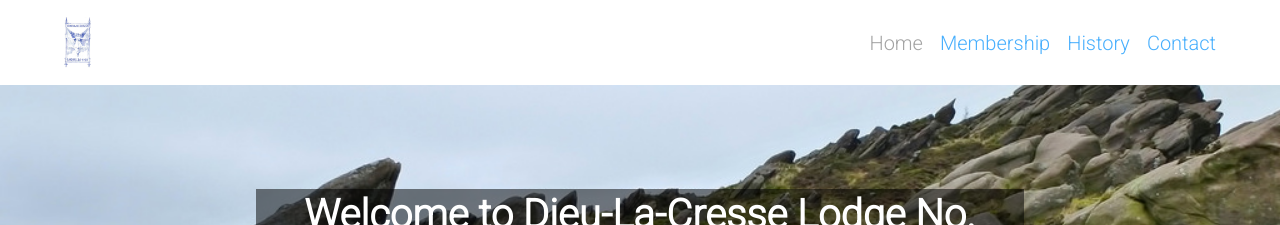
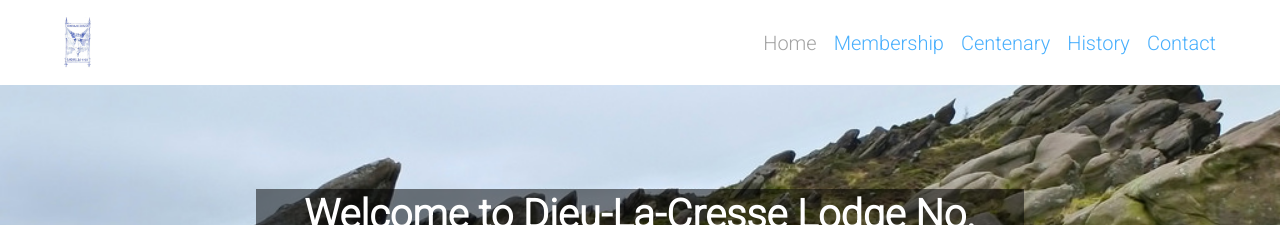
Before and after one commit to ajmaxwello/dieu-la-cresse, a Jekyll site: the page built from index.md, in a window 1280 px wide. Shown: the top 225 px of the page. Built offline with Jekyll 4.4.1, drawn with Linux system fonts in a browser that asks for light colours.

Commit message:
updated config.yml with centerary page

```diff
--- a/_config.yml
+++ b/_config.yml
@@ -111,6 +111,7 @@ error_mode: strict
 navigation_header:
   Home: /
   Membership: /become-a-member/
+  Centenary: /centenary/
   History: /history/
   Contact: /contact/
 
```
